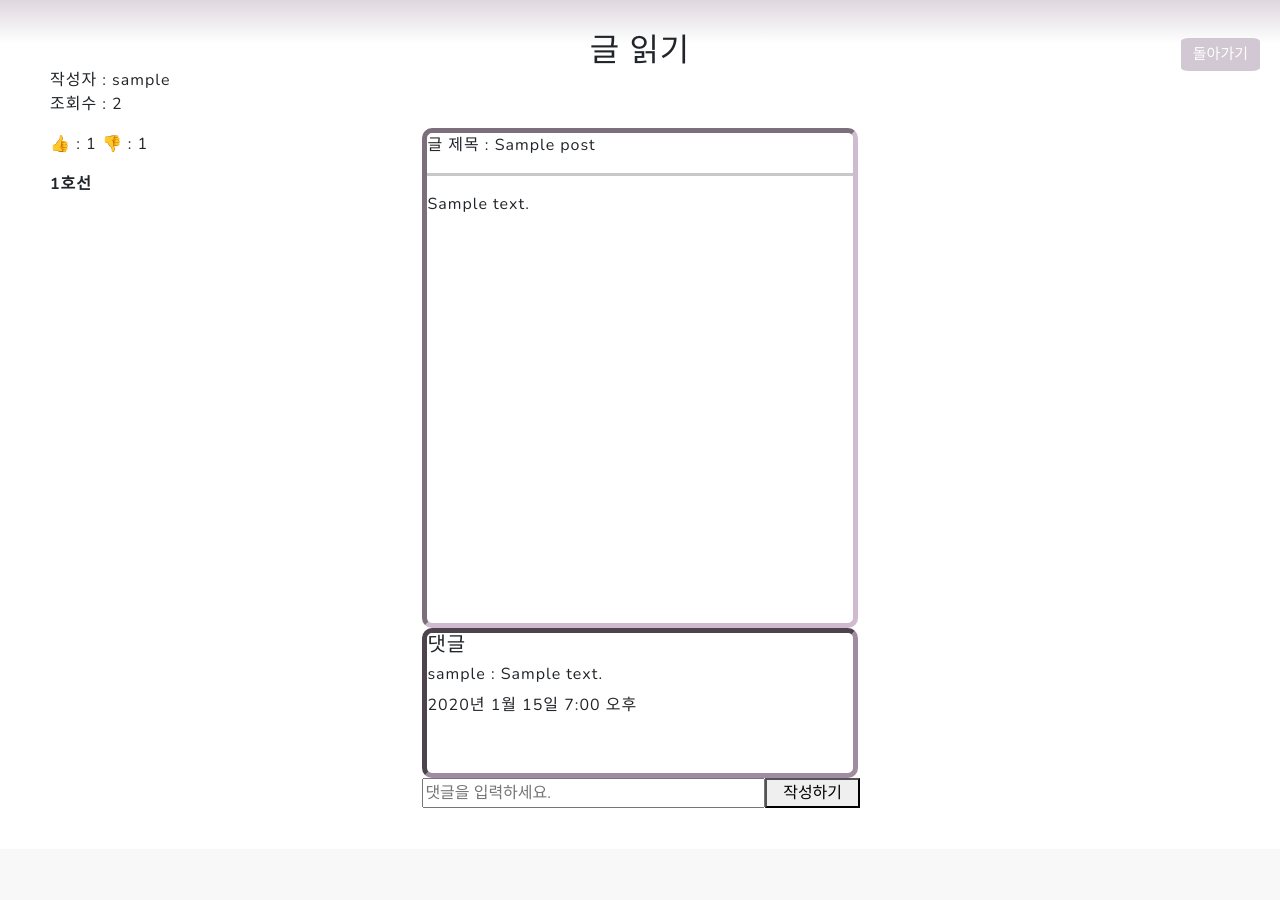
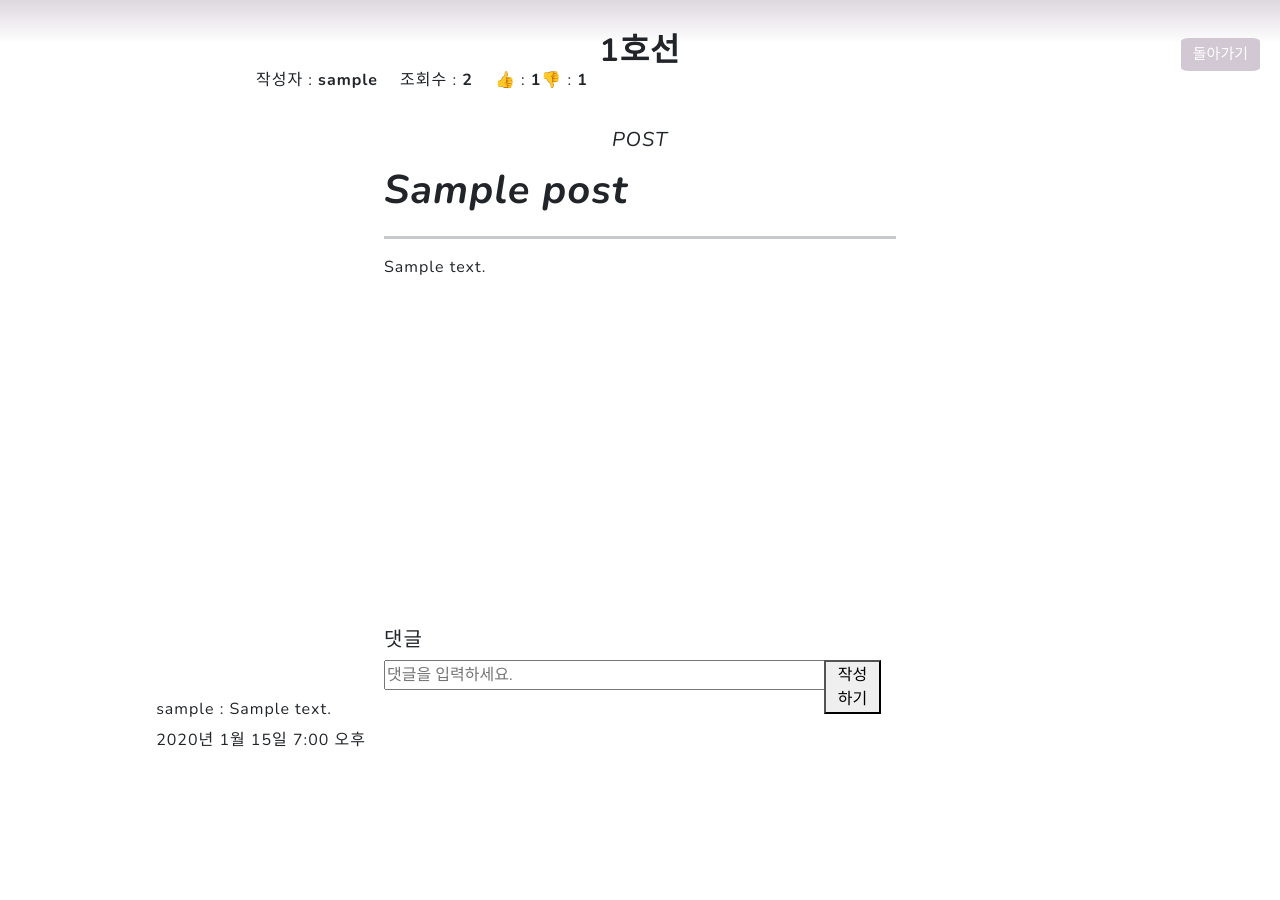
Before and after one commit to JinMinji/SubChat, a Django app: page /free/post/1/ in a window 1280 px wide. Shown: the part 88-988 px from the top of the page. Before the commit the page ends 896 px from the top, so only its background shows below. Run offline with Django 4.2, Linux system fonts and the light colour scheme; tables that the repository leaves empty hold one stand-in row (values such as "Sample post"); some libraries are stand-ins or nearby versions.

Commit message:
글읽기 화면 수정

```diff
--- a/subchat_pj/freeapp/forms.py
+++ b/subchat_pj/freeapp/forms.py
@@ -3,11 +3,12 @@ from django import forms
 from .models import Post, Comment
 from django_summernote.widgets import SummernoteWidget
 
+
 class PostForm(forms.ModelForm):
     contents = forms.CharField(widget=SummernoteWidget())
     class Meta:
         model = Post
-        fields = ("title", "contents")
+        fields = ("title", "contents", "line")
 
 
 class CommentForm(forms.ModelForm):
--- a/subchat_pj/freeapp/static/freeapp/post_read.css
+++ b/subchat_pj/freeapp/static/freeapp/post_read.css
@@ -32,19 +32,16 @@ body{
 }
 
 .author{
+    width = 80%;
     margin-top:140px;
-    margin-left:50px;
+    margin-left:20%;
 }
 
 .contents{
     margin-top:200px;
-    margin-left:33%;
-    margin-right:33%;
-    width:34%;
+    width:40%;
     margin-left:auto;
     margin-right:auto;
-    border:5px solid;
-    border-style: inset;
     border-color:rgb(207 186 208);
     border-radius: 10px 10px / 10px 10px;
     height:500px;
@@ -64,32 +61,30 @@ body{
 }
 
 .comment{
-    margin-left:33%;
-    margin-right:33%;
-    width:34%;
+    width:40%;
     margin: auto;
-    border:5px solid;
-    border-style: inset;
     border-color:rgb(160 140 161);
     border-radius: 10px 10px / 10px 10px;
-    overflow-y:scroll;
-    height:150px;
+    overflow-y: auto;
+    height:200px;
     min-width:400px;
 }
 
 #commentform{
-    margin-left:33%;
+    width:40%;
+    margin: auto;
+    margin-bottom:10px;
 }
 
 .cmt_contents{
-    width:40%;
+    width:87%;
     height:30px;
     display:block;
 }
 
 .cmt-btn{
     float:right;
-    margin-right:49%;
+    margin-right:3%;
     margin-top:-30px;
     width:11%;
 }
@@ -99,3 +94,9 @@ body{
     margin-left:18%;
     margin-bottom:-140px;
 }
+
+.contents-t {
+    font-size:30pt;
+    font-style:italic;
+    font-weight:bold;
+}
--- a/subchat_pj/freeapp/templates/freeapp/post_read.html
+++ b/subchat_pj/freeapp/templates/freeapp/post_read.html
@@ -7,33 +7,28 @@
 
 <div class = "title">
     <div class="container d-flex justify-content-center">
-      <h2 style="text-align:center;"> 글 읽기 </h2>
-   </div>
-</div>
-<div class = "author">
-   <div id="post" >
-      <form method="post" action=".">
-         <div style="float:left">
-            <label>작성자 : </label>
-            <span>{{post.author}}</span>
-            <p>조회수 : {{post.view_cnt}}</p>
-            <p>&#128077; : {{post.like_set.all.count}} &#128078; : {{post.hate_set.all.count}}</p>
-
-             <div>
     {% if post.line == 0 %}
-                  <strong>전체 게시판</strong>
+      <h2><b>전체 게시판</b></h2>
     {% else %}
-                  <strong>{{post.line}}호선</strong>
+      <h2><b>{{post.line}}호선</b></h2>
     {% endif %}
     </div>
 </div>
-      </form>
+
+<div class = "author">
+   <div id="post" >
+     <div style="float:left">
+        <label>작성자 : </label>
+        <strong>{{post.author}}</strong>&emsp;
+         <span>조회수 : </span><strong>{{post.view_cnt}}</strong>&emsp;
+         <span>&#128077; : </span> <strong>{{post.like_set.all.count}}</strong><span>&#128078; : </span><strong>{{post.hate_set.all.count}}</strong>
      </div>
    </div>
+</div>
+
 <div class = "contents">
-      <form method="post" action=".">
+    <h5 style="text-align:center; font-style:italic"> POST </h5>
      <div class="contents-t">
-         <label>글 제목 : </label>
      <label>{{post.title}}</label>
          <hr align="center" width="100%" size="5">
      </div>
@@ -41,10 +36,9 @@
   <!--         <label>글 내용 : </label>-->
         <label>{{post.contents|safe}}</label>
      </div>
-      </form>
 </div>
+
 <div class = "buttons" style="float:right">
-      <form method="post" action=".">
      {% if user.id == post.author_id%}
         <button type="button" class="button" onclick="location.href='/free/modify/{{post.id}}'">수정하기</button>
         <button type="button" class="button" onclick="location.href='/free/delete/{{post.id}}'">삭제하기</button>
@@ -64,22 +58,10 @@
         {% endif %}
      {% endif %}
      <button type="button" class="button" onclick="location.href='/free/list/'">돌아가기</button>
-   </form>
 </div>
 
-<div class="comment">
+<div id="commentform">
     <h5> 댓글 </h5>
-    {% for comment in comment_list %}
-      <div>
-         <h6>{{comment.author}} : {{comment.contents}}</h6>
-      </div>
-      <label>{{comment.create_date}}</label>
-      {% if comment.author_id == user.id %}
-         <a href="{% url 'free:comment_delete' comment.id %}">삭제</a>
-      {% endif %}
-    {% endfor %}
-</div>
-    <div id="commentform">
       <form method="post" action=".">
          {% csrf_token %}
          {% include "form_errors.html" %}
@@ -91,6 +73,19 @@
       </form>
     </div>
 
+<div class="comment">
+    {% for comment in comment_list %}
+      <div>
+         <h6>{{comment.author}} : {{comment.contents}}</h6>
+      </div>
+      <label>{{comment.create_date}}</label>
+      {% if comment.author_id == user.id %}
+         <a href="{% url 'free:comment_delete' comment.id %}">삭제</a>
+      {% endif %}
+    {% endfor %}
+</div>
+
+
 <script src="https://cdn.jsdelivr.net/npm/bootstrap@5.1.3/dist/js/bootstrap.bundle.min.js"></script>
 
 {% endblock %}
--- a/subchat_pj/freeapp/views.py
+++ b/subchat_pj/freeapp/views.py
@@ -68,7 +68,7 @@ def post(request, pk):  #게시글 내용 보여주는 곳
     post = Post.objects.get(id=pk)
     post.view_cnt += 1
     post.save()
-    qs = Comment.objects.all()
+    qs = Comment.objects.all().order_by("-id")
     comments = qs.filter(Q(post_id=pk))
     bookmarks = Bookmark.objects.all()
     tmp = bookmarks.filter(post_id=pk, user_id=request.user.id)
```
Also changed, not shown: subchat_pj/freeapp/static/freeapp/create.css (+8 -0 lines), subchat_pj/freeapp/templates/freeapp/create.html (+7 -2 lines), subchat_pj/freeapp/templates/freeapp/modify.html (+12 -0 lines). Lines whose indentation alone changed are shown as unchanged.
